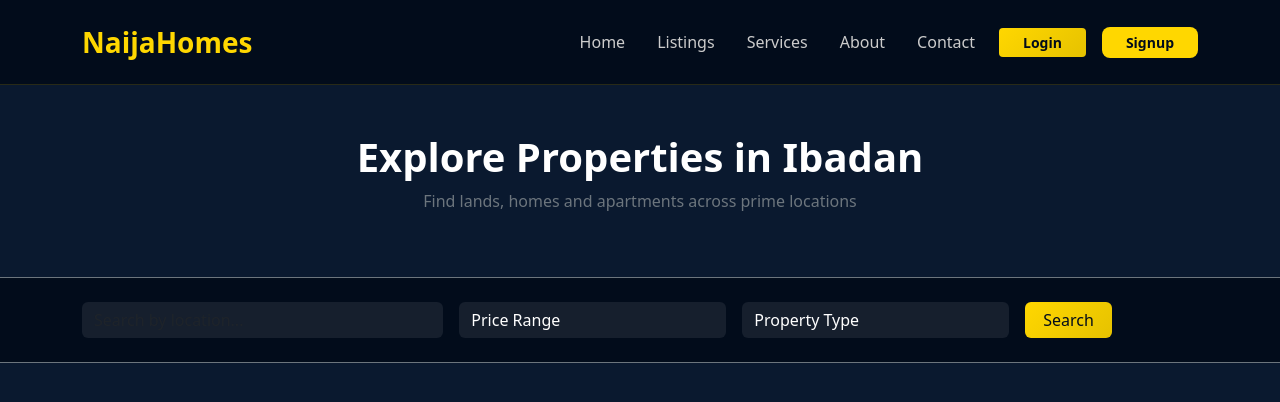
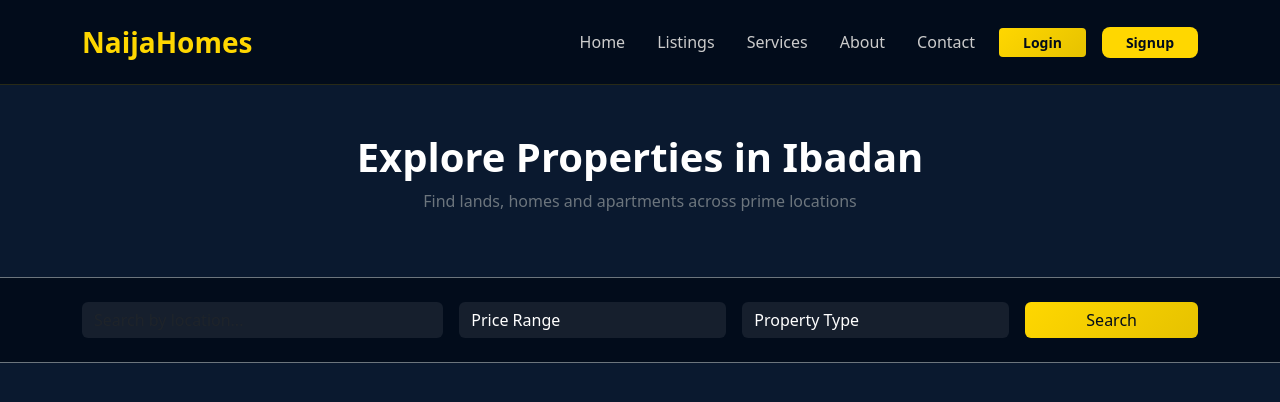
Before and after one commit to Tenarz10/Real-estate, a website: page properties.html in a window 1280 px wide. Drawn offline with nearby package versions, Linux system fonts and the light colour scheme.

Commit message:
Fix formatting and structure in properties.html
Updated the properties.html file to fix formatting issues and ensure proper structure.

```diff
--- a/properties.html
+++ b/properties.html
@@ -77,7 +77,7 @@
                 </div>
 
                 <div class="col-md-2">
-                    <button class="btn btn-gold w-50" onclick="filterProperties()">Search</button>
+                    <button class="btn btn-gold w-100" onclick="filterProperties()">Search</button>
                 </div>
 
             </div>
```
